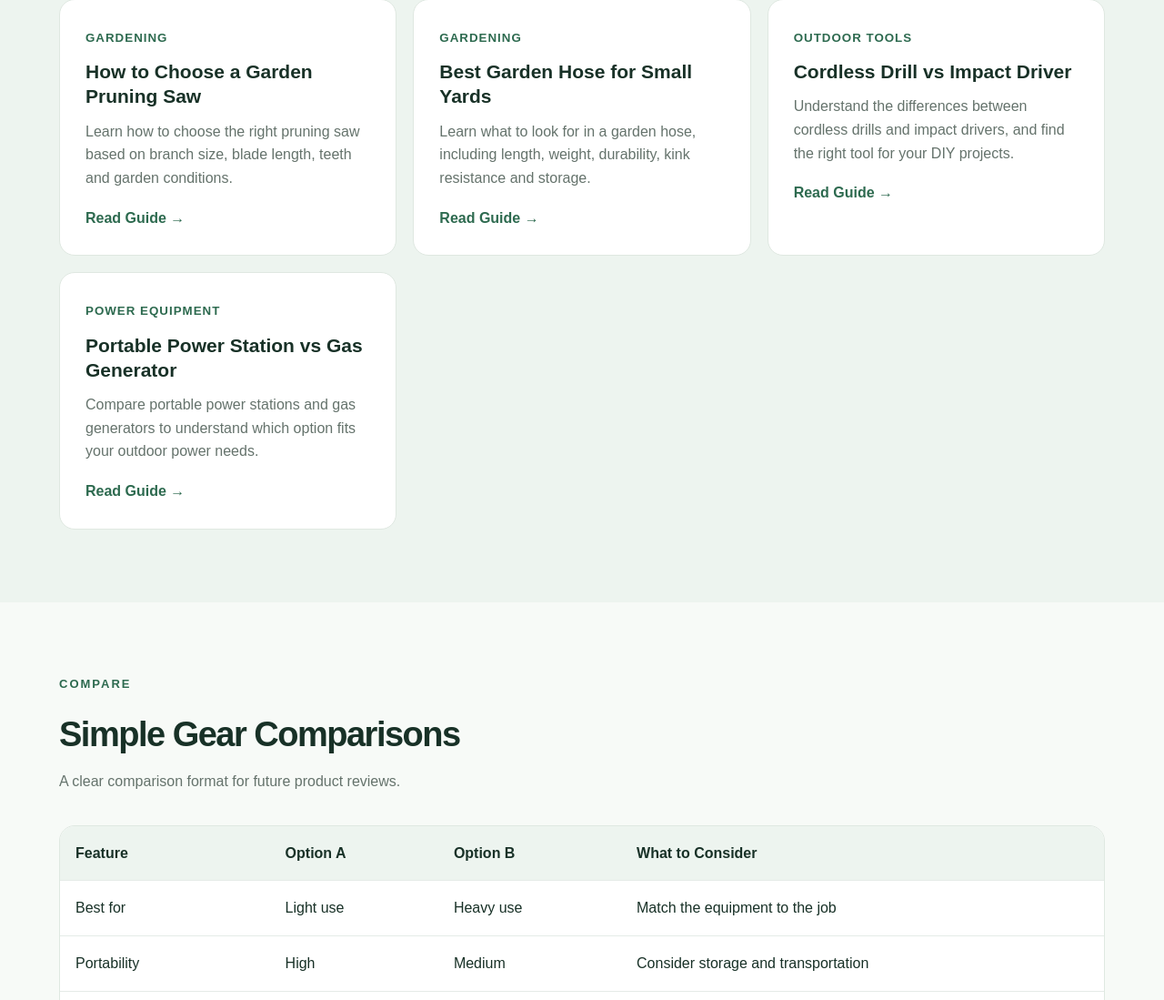
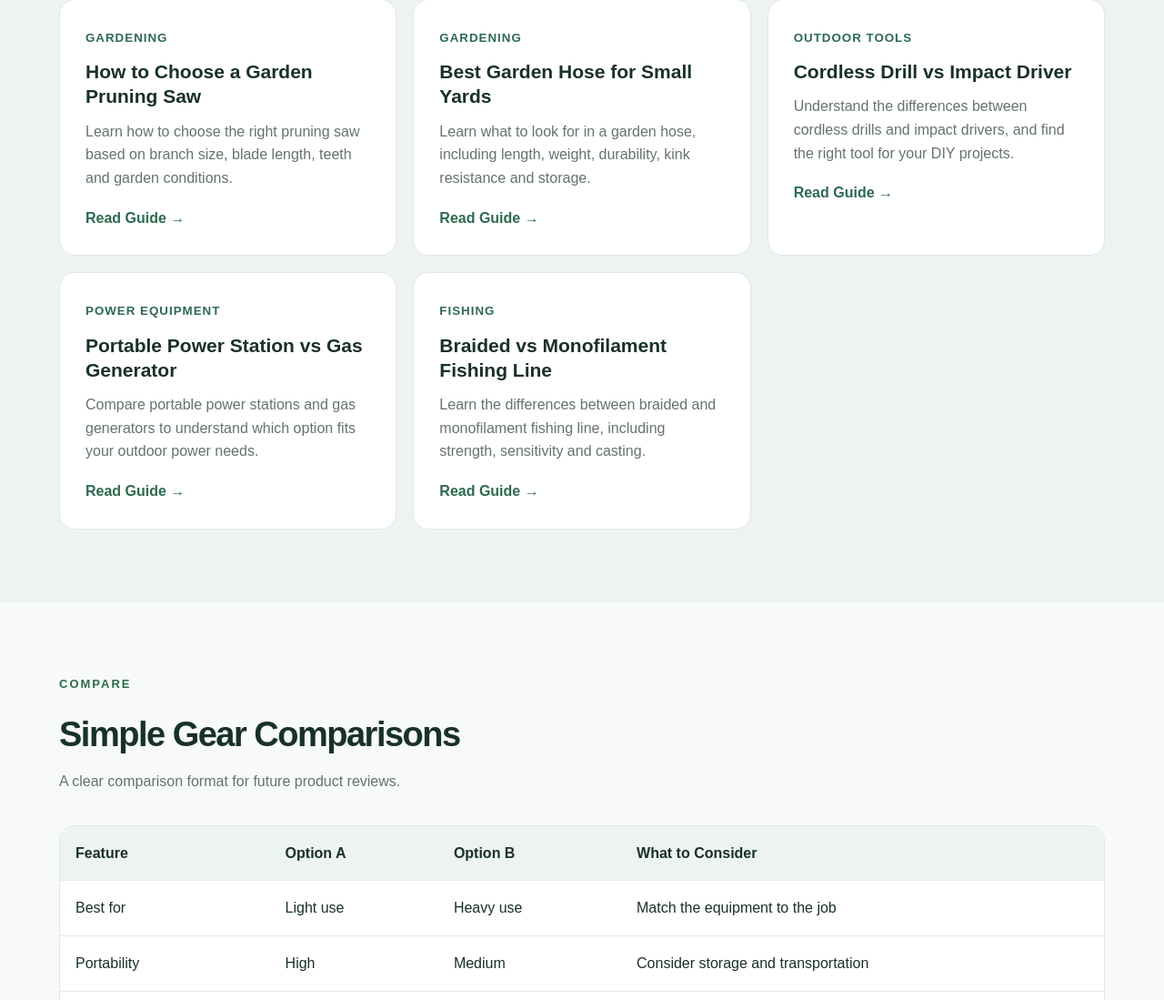
Before and after one commit to hafidh18-hub/OutdoorGearLab, a plain HTML site: page index.html in a window 1280 px wide. Shown: the part 2228-3327 px from the top of the page at 91% size. Drawn offline with Linux system fonts and the light colour scheme.

Commit message:
Update index.html

```diff
--- a/index.html
+++ b/index.html
@@ -720,6 +720,26 @@
     </a>
 
 </article>
+            <!-- ELEVENTH ARTICLE -->
+
+<article class="guide">
+
+    <small>FISHING</small>
+
+    <h3>
+        Braided vs Monofilament Fishing Line
+    </h3>
+
+    <p>
+        Learn the differences between braided and monofilament
+        fishing line, including strength, sensitivity and casting.
+    </p>
+
+    <a href="braided-vs-monofilament-fishing-line.html">
+        Read Guide →
+    </a>
+
+</article>
         </div>
 
     </div>
```
